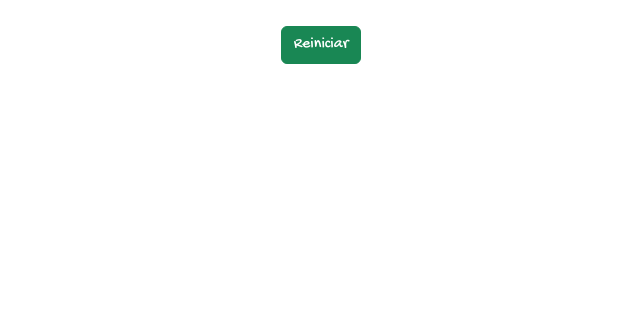
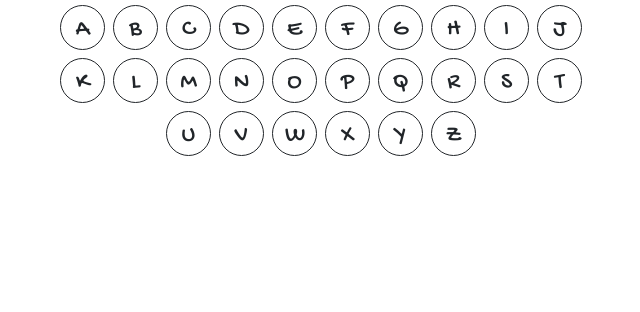
Before and after one commit to komachi1ne/Jogo-da-Forca, a plain HTML site: page index.html in a window 1280 px wide. Shown: the part 488-800 px from the top of the page, without its empty margins (319-959 px from the left). Drawn offline with nearby package versions, Linux system fonts and the light colour scheme; some packages are replaced by stand-ins of ours; a script that the page names is missing.

Commit message:
feito a forca

```diff
--- a/index.html
+++ b/index.html
@@ -9,7 +9,7 @@
 <body class="d-flex align-items-center">
     <div class="container">
         <div class="row">
-            <div class="col-md-8 col-lg-4 mx-auto text-center">
+            <div class="col-md-8 col-lg-6 mx-auto text-center">
                 <h1>Jogo da Forca</h1>
                 <canvas id="canvas" width="200" height="200"></canvas>
                 <h2 class="my-3"></h2>
--- a/main.js
+++ b/main.js
@@ -3,3 +3,67 @@ let tentativasUsadas = 0;
 let letras = ['A','B','C','D','E','F','G','H','I','J','K','L','M','N','O','P','Q','R','S','T','U','V','W','X','Y','Z'];
 let palavraSecreta, palavraOculta;
 let jogando;
+
+iniciarJogo()
+
+function iniciarJogo() {
+    let botoes = document.getElementById('botoes');
+    botoes.innerHTML = '';
+    letras.forEach((value, index) => {
+        botoes.innerHTML += `<button id='btn-${value}' class="btn btn-outline-dark m-1" onclick='checarLetra("${value}")'>${value}</button>`;
+    });
+    jogando = true;
+    tentativasUsadas = 0;
+    palavraSecreta = palavras[Math.floor(Math.random() * palavras.length)];
+    palavraOculta = '';
+    for (let i = 0; i < palavraSecreta.length; i++) {
+        palavraOculta += '_ ';
+    }
+    document.querySelector('h2').innerHTML = palavraOculta;
+    desenharForca();
+    document.getElementById('btnReiniciar').classList.add('d-none');
+}
+
+function checarLetra(letra) {
+    console.log(letra);
+}
+
+function desenharForca() {
+    const canvas = document.getElementById('canvas');
+    const ctx = canvas.getContext('2d');
+
+    ctx.clearRect(0, 0, canvas.width, canvas.height);
+    ctx.lineWidth = 6;
+
+    // Base da Forca
+    ctx.beginPath();
+    ctx.strokeStyle = '#006700';
+    ctx.moveTo(20, canvas.height - 10);
+    ctx.lineTo(180, canvas.height - 10);
+    ctx.stroke();
+
+    // Poste da Forca
+    ctx.strokeStyle = '#4e2708';
+    ctx.beginPath();
+    ctx.moveTo(60, canvas.height - 10);
+    ctx.lineTo(60, 20);
+    ctx.stroke();
+
+    // Trave
+    ctx.beginPath();
+    ctx.moveTo(60, 20);
+    ctx.lineTo(120, 20);
+    ctx.stroke();
+
+    // Corda
+    ctx.beginPath();
+    ctx.moveTo(120, 20);
+    ctx.lineTo(120, 30);
+    ctx.stroke();
+
+    // Diagonal
+    ctx.beginPath();
+    ctx.moveTo(80, 20);
+    ctx.lineTo(60, 40);
+    ctx.stroke();
+}
```
Also changed, not shown: sla.txt.
